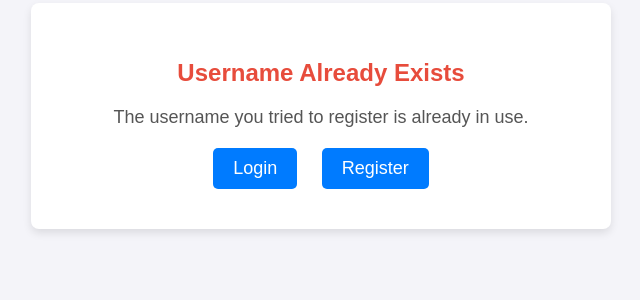
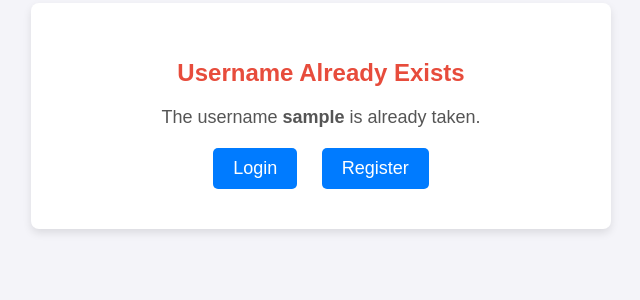
Before and after one commit to metaphyze/go-calculator-frontend, a Flask app: template templates/user_already_exists.html in a window 1280 px wide. Shown: the part 284-584 px from the top of the page, without its empty margins (319-959 px from the left). Run offline with Flask 3, Linux system fonts and the light colour scheme; the template is opened without the code that fills it: most values are stand-ins (such as "Sample title", 1, 10 or a date in 2020).

Commit message:
working on page layout

```diff
--- a/app.py
+++ b/app.py
@@ -71,7 +71,7 @@ def register():
 
         # Check if user already exists
         if users_collection.find_one({"name": username}):
-            return render_template('user_already_exists.html')
+            return render_template('user_already_exists.html', username=username)
 
         # Insert new user into the database
         users_collection.insert_one({"name": username, "password": hashed_password, "email": email})
--- a/templates/user_already_exists.html
+++ b/templates/user_already_exists.html
@@ -69,7 +69,7 @@
 <body>
     <div class="container">
         <h1>Username Already Exists</h1>
-        <p>The username you tried to register is already in use.</p>
+        <p>The username <strong>{{ username }}</strong> is already taken.</p>
         <div class="button-container">
             <a href="{{ url_for('login') }}">Login</a>
             <a href="{{ url_for('register') }}">Register</a>
```
